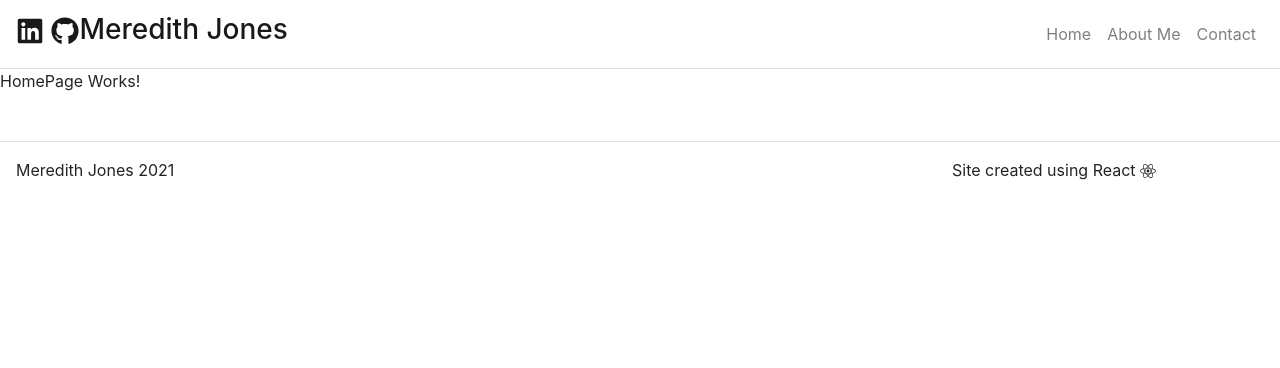
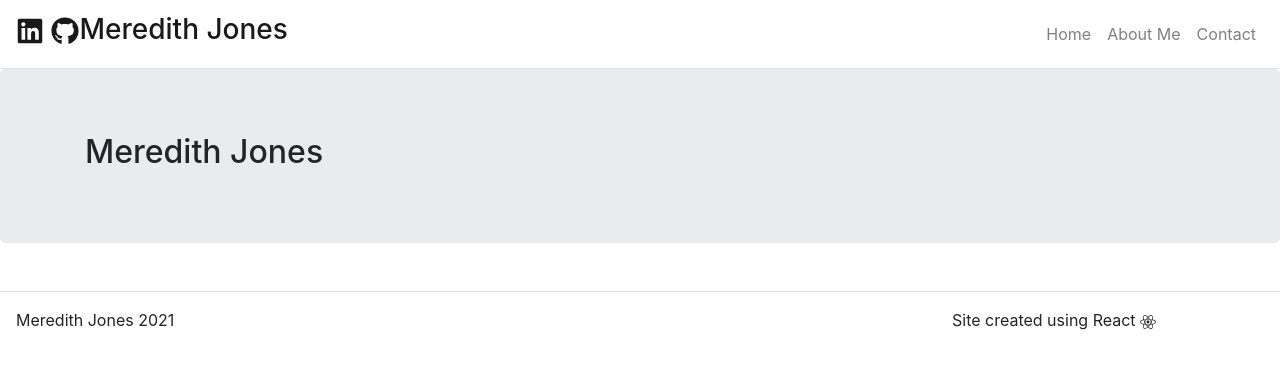
Before and after one commit to meredithajones/2021-Portfolio, a React (Create React App) app: page / in a window 1280 px wide. Shown: the top 368 px of the page. Built offline with nearby package versions, Linux system fonts and the light colour scheme.

Commit message:
Set up jumbotron in hero

```diff
--- a/src/Components/Hero.js
+++ b/src/Components/Hero.js
@@ -1,9 +1,25 @@
 import React from "react";
+import Jumbotron from "react-bootstrap/Jumbotron";
+import Container from "react-bootstrap/Container";
+import Col from "react-bootstrap/Col";
+import Row from "react-bootstrap/Row";
+
+
 
 function Hero() {
 
     return(
-        <p>Hero Works!</p>
+        // <p>Hero Works!</p>
+        <Jumbotron>
+            <Container>
+                <Row>
+                    <Col>
+                    <h2>Meredith Jones</h2>
+                    </Col>
+                </Row>
+            </Container>
+
+        </Jumbotron>
     );
 }
 
--- a/src/Pages/HomePage.js
+++ b/src/Pages/HomePage.js
@@ -1,9 +1,11 @@
 import { React } from 'react';
+
+import Hero from '../Components/Hero';
 
 function HomePage(props) {
 
     return(
-        <p>HomePage Works!</p>
+        <Hero />
     );
 
 }
```
